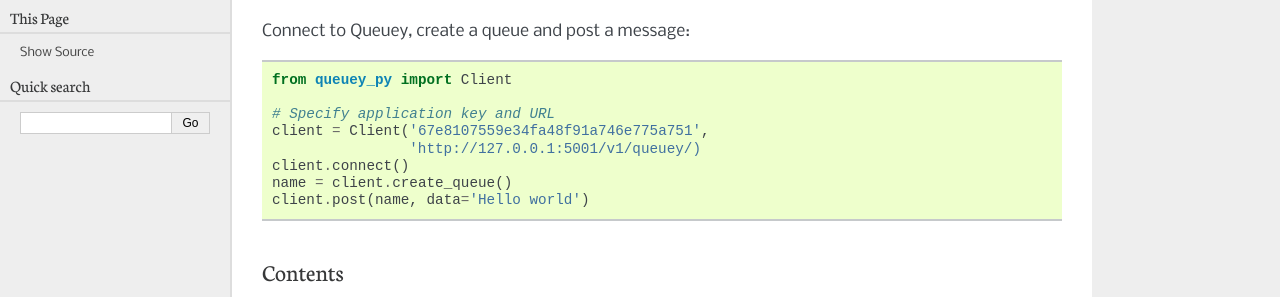
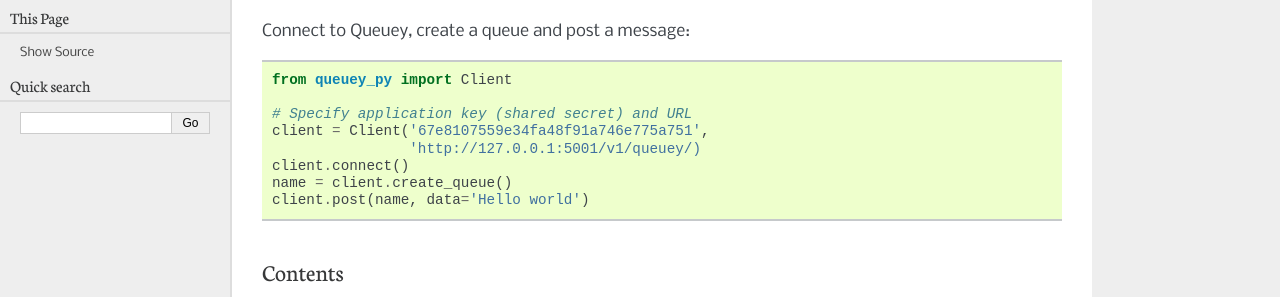
Before and after one commit to mozilla-services/queuey-py, a Sphinx documentation site: the page built from docs/index.rst, in a window 1280 px wide. Shown: the part 258-555 px from the top of the page. Built offline with Sphinx 7.4.7, drawn with Linux system fonts in a browser that asks for light colours.

Commit message:
hint at the purpose of the app key

```diff
--- a/docs/index.rst
+++ b/docs/index.rst
@@ -17,7 +17,7 @@ Connect to Queuey, create a queue and post a message:
 
     from queuey_py import Client
 
-    # Specify application key and URL
+    # Specify application key (shared secret) and URL
     client = Client('67e8107559e34fa48f91a746e775a751',
                     'http://127.0.0.1:5001/v1/queuey/)
     client.connect()
```
